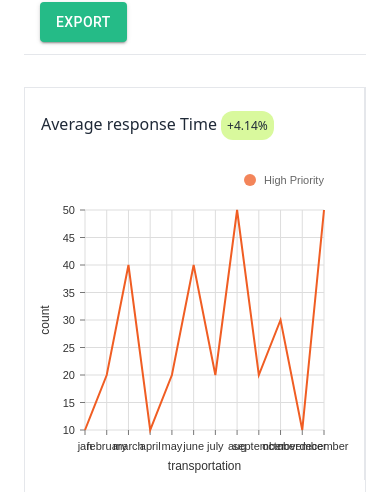
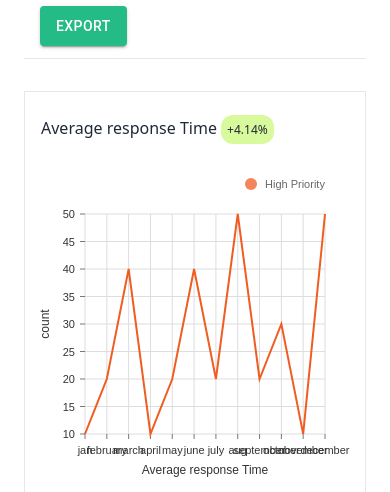
Before and after one commit to samwizzy/metacare-charts, a React (Create React App) app: page / in a window 390 px wide. Shown: the part 352-844 px from the top of the page. Built offline with nearby package versions, Linux system fonts and the light colour scheme.

Commit message:
updated line charts with their respective legends

```diff
--- a/src/app/components/AccountMenu.tsx
+++ b/src/app/components/AccountMenu.tsx
@@ -7,10 +7,10 @@ import Divider from "@mui/material/Divider";
 import Avatar from "@mui/material/Avatar";
 
 import {
-  MdEdit,
-  MdArchive,
+  MdOutlineEdit,
   MdMoreHoriz,
   MdKeyboardArrowDown,
+  MdOutlineVerifiedUser,
 } from "react-icons/md";
 
 const StyledMenu = styled((props: MenuProps) => (
@@ -41,10 +41,10 @@ const StyledMenu = styled((props: MenuProps) => (
       padding: "4px 0",
     },
     "& .MuiMenuItem-root": {
-      fontSize: "0.8rem",
+      fontSize: 14,
       "& svg": {
         marginRight: theme.spacing(1.5),
-        fontSize: 18,
+        fontSize: 20,
         color: theme.palette.text.secondary,
       },
       "&:active": {
@@ -78,7 +78,7 @@ export default function AccountMenu() {
         onClick={handleClick}
         endIcon={<MdKeyboardArrowDown />}
       >
-        <Avatar sx={{ width: 20, height: 20 }} />
+        <Avatar sx={{ width: 24, height: 24 }} />
       </Button>
       <StyledMenu
         id="demo-customized-menu"
@@ -90,14 +90,15 @@ export default function AccountMenu() {
         onClose={handleClose}
       >
         <MenuItem onClick={handleClose} disableRipple>
-          <MdEdit />
+          <MdOutlineEdit />
           Edit
         </MenuItem>
-        <Divider sx={{ my: 0.5 }} />
+
         <MenuItem onClick={handleClose} disableRipple>
-          <MdArchive />
-          Archive
+          <MdOutlineVerifiedUser />
+          Profile
         </MenuItem>
+        <Divider />
         <MenuItem onClick={handleClose} disableRipple>
           <MdMoreHoriz />
           More
--- a/src/app/components/LineChart.jsx
+++ b/src/app/components/LineChart.jsx
@@ -3,9 +3,10 @@ import { ResponsiveLine } from "@nivo/line";
 
 type Props = {
   data: any,
+  legend?: string,
 };
 
-const LineChart = ({ data }: Props) => (
+const LineChart = ({ data, legend }: Props) => (
   <ResponsiveLine
     data={data}
     colors={{ scheme: "category10", datum: "color" }}
@@ -27,7 +28,7 @@ const LineChart = ({ data }: Props) => (
       tickSize: 5,
       tickPadding: 5,
       tickRotation: 0,
-      legend: "transportation",
+      legend: legend,
       legendOffset: 36,
       legendPosition: "middle",
     }}
--- a/src/app/components/MuiTabs.tsx
+++ b/src/app/components/MuiTabs.tsx
@@ -32,7 +32,7 @@ export default function MuiTabs(props: TabsProps) {
           value={value}
           onChange={handleChange}
           variant="scrollable"
-          scrollButtons
+          scrollButtons="auto"
           indicatorColor="secondary"
           textColor="inherit"
           aria-label="full width tabs example"
--- a/src/app/views/home/Home.tsx
+++ b/src/app/views/home/Home.tsx
@@ -26,7 +26,7 @@ function Home() {
       <div className="border my-8">
         {chartAnalytics.map((chart) => (
           <div key={chart.id} className="grid grid-cols-12 sm:gap-x-4 border-b">
-            <div className="md:col-span-8 col-span-12 border-r">
+            <div className="md:col-span-8 col-span-12 sm:border-r border-r-0">
               <div className="flex items-center justify-between my-4 px-4 py-2">
                 <h4 className="text-gray-800 text-base">
                   {chart.title}{" "}
@@ -54,7 +54,7 @@ function Home() {
                 className="w-full sm:h-96 h-full"
                 sx={{ height: { xs: 320, md: 480 } }}
               >
-                <LineChart data={chart.data} />
+                <LineChart data={chart.data} legend={chart.title} />
               </Box>
             </div>
 
```
